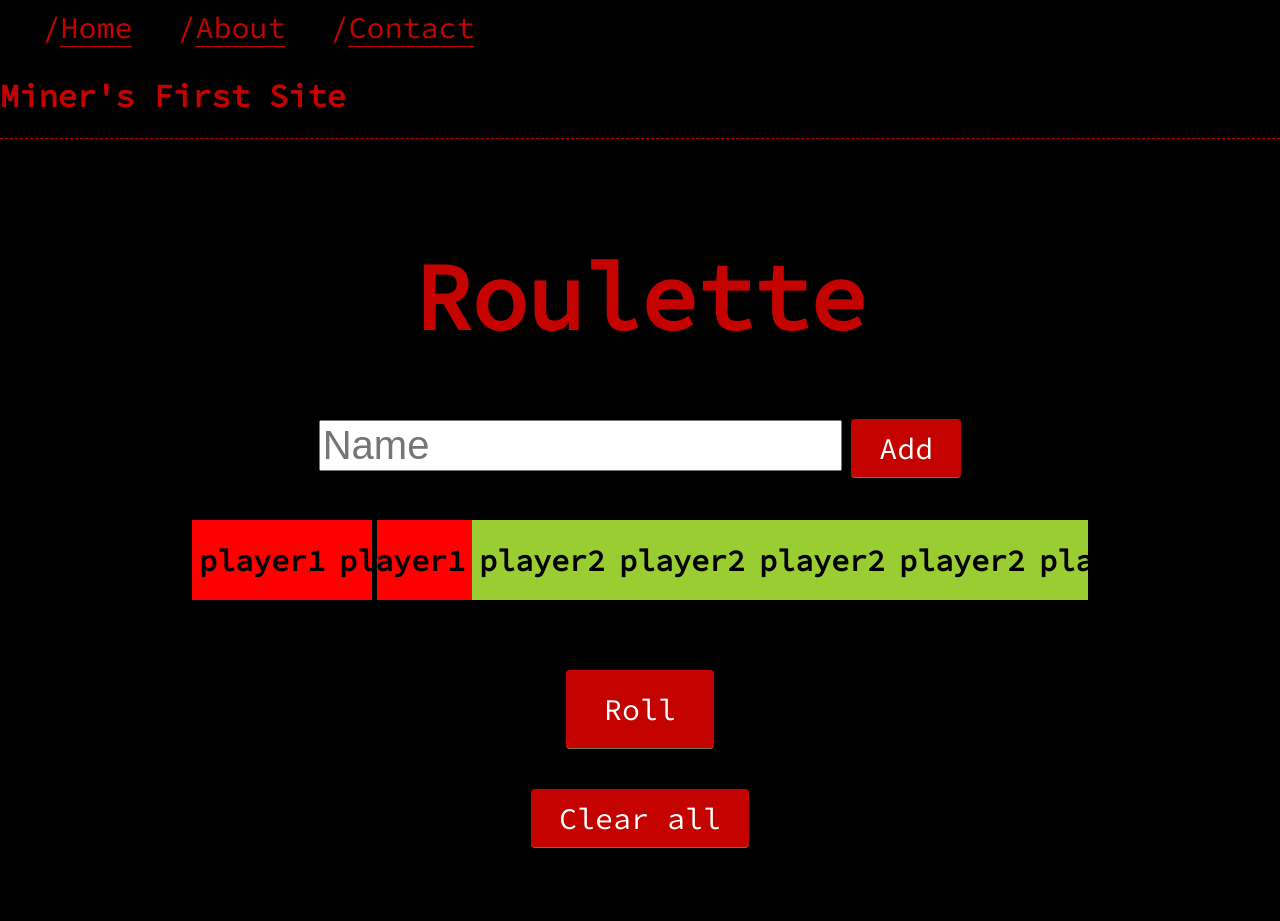
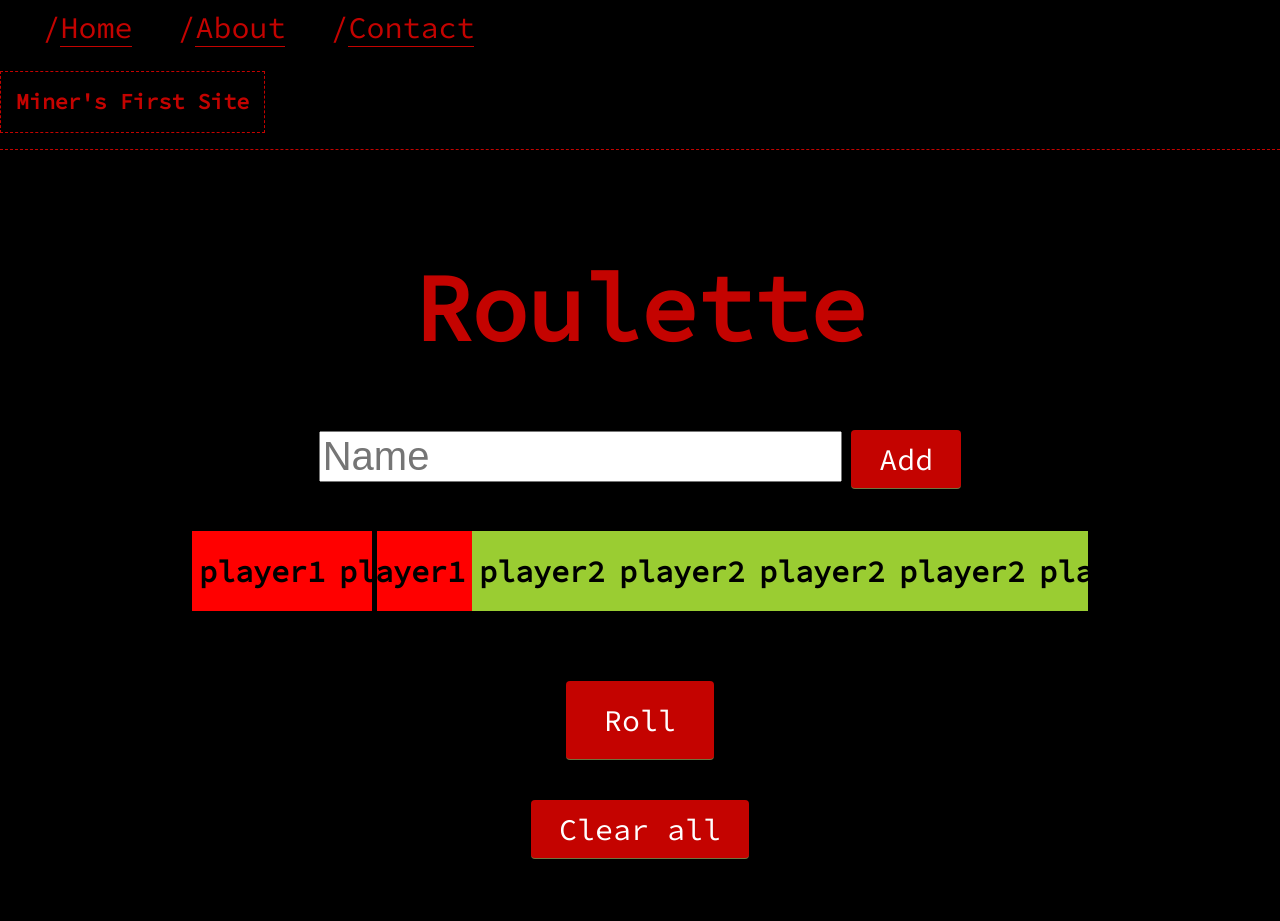
Before and after one commit to MinerBryan/mineshaft, a Jekyll site: the page built from _posts/2020-11-12-roulette.md, in a window 1280 px wide. Built offline with Jekyll 4.4.1, drawn with Linux system fonts in a browser that asks for light colours.

Commit message:
Update roulette.css

```diff
--- a/css/roulette.css
+++ b/css/roulette.css
@@ -52,6 +52,42 @@
         }
     }
 }
+
+code, pre {
+    overflow: auto;
+    font-size: 16px;
+    padding: 4px 10px;
+    border-radius: 5px;
+    background-color: rgb(29, 29, 29);
+    box-shadow: inset 0 0 10px #0a0a0a, inset 0 0 15px #000;
+}
+
+blockquote {
+    border-left: 1px solid #c40300;
+    padding-left: 1em;
+}
+.title-a {
+    display: inline-block;
+    border: 1px dashed;
+    padding: 2px 15px;
+    margin-bottom: 1em;
+    h1:before{
+        content: "";
+    }
+
+    &:hover > .title {
+        color: #000;
+    }
+}
+
+.title {
+    display: block;
+    font-size: 1.35em;
+    &:after {
+        content: "";
+    }
+}
+
 
 
 
```
